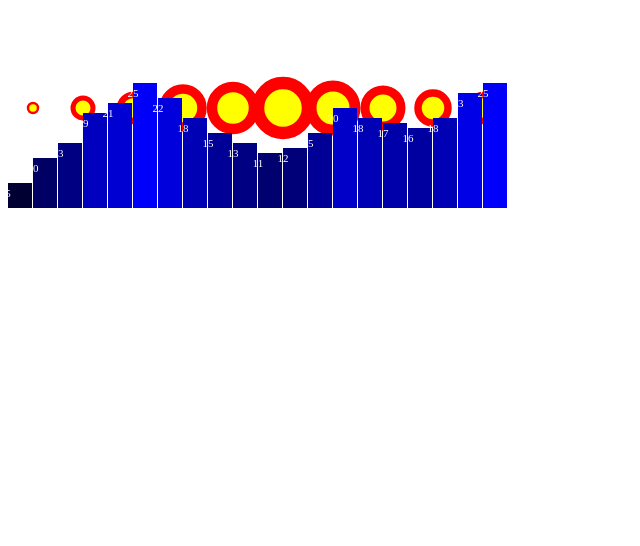
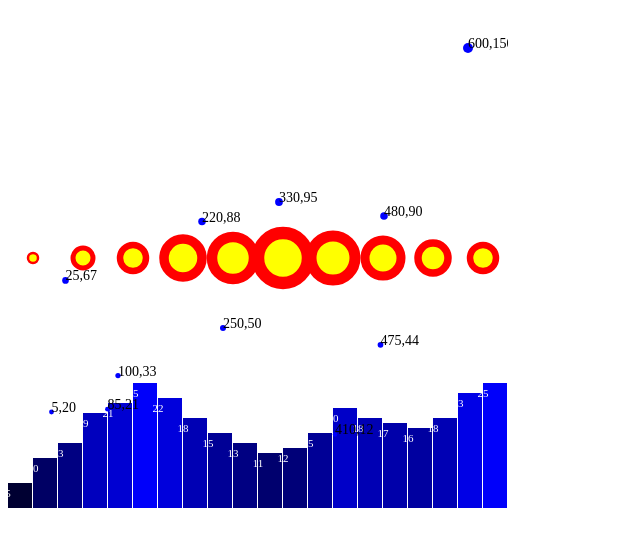
Before and after one commit to havefan-cccoder/Awesome-D3, a plain HTML site: page index.html in a window 1280 px wide. Shown: the whole page, without its empty margins (0-640 px from the left). Drawn offline with Linux system fonts and the light colour scheme.

Commit message:
添加散点图，三种图分开，添加过渡测试文件index2,

```diff
--- a/index.html
+++ b/index.html
@@ -15,14 +15,19 @@
         // })
 
         var w = 500;
-        var h = 200;
+        // var h = 200;
+        var h = 500;
         var svg = d3.select("body").append("svg");
         svg.attr("width",w)
             .attr("height",h);
 
+
+        var g1 = svg.append("g");
+        var g2 = svg.append("g");
         var dataset = [ 5, 10, 13, 19, 21, 25, 22, 18, 15, 13, 11, 12, 15, 20, 18, 17, 16, 18, 23, 25 ];
         var datagap = 1;
-        var circles = svg.selectAll("circle").data(dataset).enter().append("circle");
+        //圆
+        var circles = g1.selectAll("circle").data(dataset).enter().append("circle");
         circles.attr("cx",function(d,i){
                     return (i*50)+25;
                 })
@@ -35,7 +40,8 @@
                 .attr("stroke-width",function(d){
                     return d/2;
                 });
-        var rects = svg.selectAll("rect")
+        //条形图
+        var rects = g2.selectAll("rect")
                       .data(dataset)
                       .enter()
                       .append("rect")
@@ -54,7 +60,7 @@
                       .attr("fill",function(d){
                           return "rgb(0,0,"+ (d*10) +")";
                       });
-        var texts = svg.selectAll("text")
+        var texts = g2.selectAll("text")
                          .data(dataset)
                          .enter()
                          .append("text")
@@ -71,5 +77,67 @@
                       .attr("fill","#fff")
                       .attr("font-size","11px")
                       .attr("text-anchor","middle")//奇妙！！
+
+
+        //散点图
+        var scale = d3.scale.linear()
+                            .domain([100,500])
+                            .range([10,350]);
+        var dataset3 = [[5, 20], [480, 90], [250, 50], [100, 33], [330, 95],
+                        [410, 12], [475, 44], [25, 67], [85, 21], [220, 88] , [600,150]];
+//          d3.max(dataset,function(d){
+//              return d[0]
+//          });
+
+        var padding = 20
+        var xScale = d3.scale.linear()
+                             .domain([0,d3.max(dataset3,function(d){
+                                  return d[0]
+                              })])
+                            //   .range([0,w]);
+                            //   .range([padding,w - padding]);
+                              .range([padding*2,w - padding*2]);
+        var yScale = d3.scale.linear()
+                             .domain([0,d3.max(dataset3,function(d){
+                                 return d[1]
+                             })])
+                            //  .range([h,0])//注意！是h——>0
+                            //  .range([h-padding,padding]);
+                             .range([h-padding*2,padding*2]);
+        var rScale = d3.scale.linear()
+                              .domain([0,d3.max(dataset3,function(d){
+                                  return d[1]
+                              })])
+                              .range([2,5]);
+        var g3 = svg.append("g")
+        var circles = g3.selectAll("circle")
+                        .data(dataset3)
+                        .enter()
+                        .append("circle")
+                        .attr("cx",function(d){
+                            return xScale(d[0]);
+                        })
+                        .attr("cy",function(d){
+                            return yScale(d[1])
+                        })
+                        .attr("r",function(d){
+                            return rScale(d[1])
+                        })
+                        .attr("fill","blue");
+        var texts3 = g3.selectAll("text")
+                        .data(dataset3)
+                        .enter()
+                        .append("text")
+                        .text(function(d){
+                            return d
+                        })
+                        .attr("font-size","14px")
+                        .attr("x",function(d){
+                            return xScale(d[0])
+                        })
+                        .attr("y",function(d){
+                            return yScale(d[1])
+                        })
+
     </script>
 </html>
```
Also changed, not shown: index2.html (added, +35 -0 lines).
